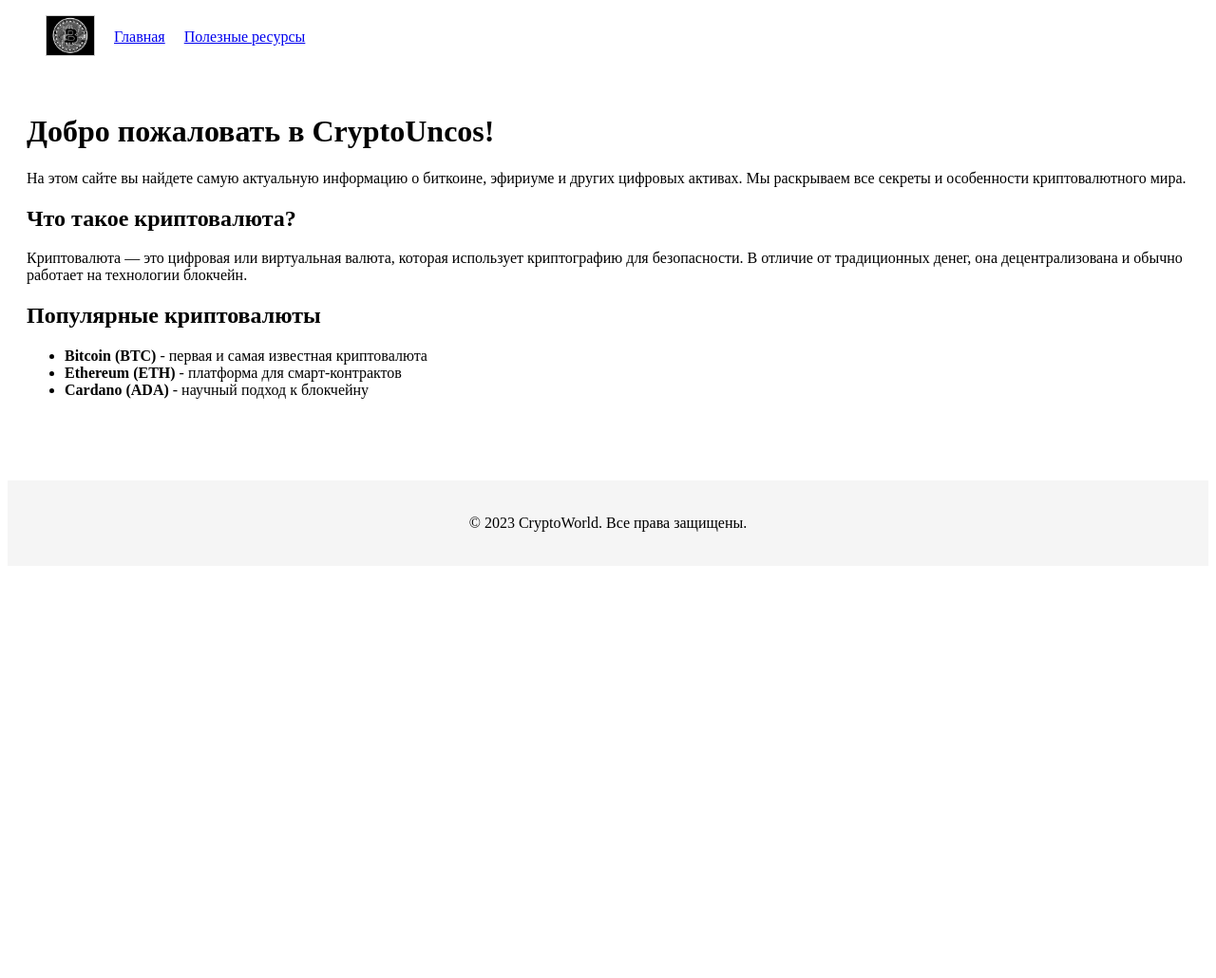
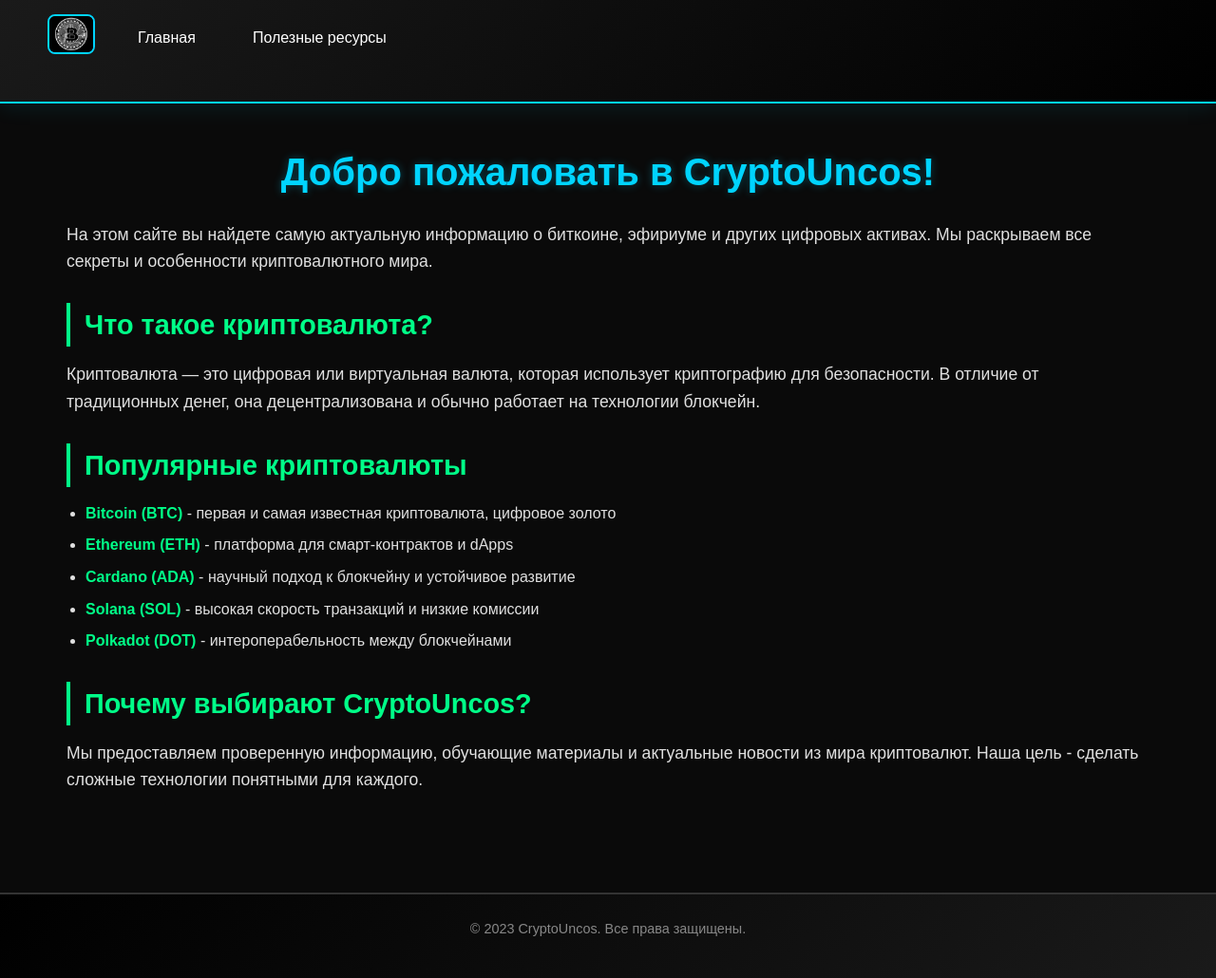
Before and after one commit to kw1z1/cryptouncos-website, a Django app: template main/templates/main/index.html in a window 1280 px wide. Shown: the whole page at 95% size. Before the commit the page ends 560 px from the top, so only its background shows below. Run offline with Django 3.2, Linux system fonts and the light colour scheme; the template is opened without the code that fills it, so the values that code supplies are empty.

Commit message:
Add black CSS styling with modern design

```diff
--- /dev/null
+++ b/main/static/main/css/style.css
@@ -0,0 +1,217 @@
+/* main/static/main/css/style.css */
+
+/* Сброс стандартных отступов и установка черного фона */
+* {
+    margin: 0;
+    padding: 0;
+    box-sizing: border-box;
+}
+
+body {
+    font-family: 'Arial', sans-serif;
+    background-color: #0a0a0a;
+    color: #ffffff;
+    line-height: 1.6;
+    min-height: 100vh;
+    display: flex;
+    flex-direction: column;
+}
+
+/* Header Styles */
+header {
+    background: linear-gradient(135deg, #1a1a1a 0%, #000000 100%);
+    border-bottom: 2px solid #00d4ff;
+    box-shadow: 0 4px 20px rgba(0, 212, 255, 0.1);
+}
+
+nav ul {
+    display: flex;
+    list-style: none;
+    align-items: center;
+    padding: 15px 30px;
+    gap: 30px;
+}
+
+nav ul li a {
+    text-decoration: none;
+    color: #ffffff;
+    font-weight: 500;
+    transition: all 0.3s ease;
+    padding: 8px 15px;
+    border-radius: 5px;
+}
+
+nav ul li a:hover {
+    color: #00d4ff;
+    background-color: rgba(0, 212, 255, 0.1);
+    transform: translateY(-2px);
+}
+
+/* Логотип */
+nav ul li:first-child a {
+    background: none;
+    padding: 0;
+}
+
+nav ul li:first-child a:hover {
+    transform: scale(1.05);
+}
+
+nav ul li:first-child img {
+    border: 2px solid #00d4ff;
+    border-radius: 8px;
+    transition: all 0.3s ease;
+}
+
+nav ul li:first-child img:hover {
+    box-shadow: 0 0 15px rgba(0, 212, 255, 0.5);
+}
+
+/* Main Content */
+main {
+    flex: 1;
+    padding: 40px 30px;
+    max-width: 1200px;
+    margin: 0 auto;
+    width: 100%;
+}
+
+h1 {
+    color: #00d4ff;
+    font-size: 2.5em;
+    margin-bottom: 20px;
+    text-align: center;
+    text-shadow: 0 0 10px rgba(0, 212, 255, 0.3);
+}
+
+h2 {
+    color: #00ff88;
+    font-size: 1.8em;
+    margin: 30px 0 15px 0;
+    border-left: 4px solid #00ff88;
+    padding-left: 15px;
+}
+
+p {
+    margin-bottom: 15px;
+    font-size: 1.1em;
+    color: #e0e0e0;
+}
+
+/* Стили для списков */
+ul {
+    margin-left: 20px;
+    margin-bottom: 20px;
+}
+
+ul li {
+    margin-bottom: 8px;
+    color: #e0e0e0;
+}
+
+ul li strong {
+    color: #00ff88;
+}
+
+/* Стили для ресурсов */
+.resource {
+    background: linear-gradient(135deg, #1a1a1a 0%, #2a2a2a 100%);
+    margin-bottom: 30px;
+    padding: 25px;
+    border: 1px solid #333;
+    border-radius: 10px;
+    transition: all 0.3s ease;
+    box-shadow: 0 5px 15px rgba(0, 0, 0, 0.3);
+}
+
+.resource:hover {
+    transform: translateY(-5px);
+    border-color: #00d4ff;
+    box-shadow: 0 10px 25px rgba(0, 212, 255, 0.2);
+}
+
+.resource h2 {
+    border: none;
+    padding: 0;
+    margin-bottom: 15px;
+}
+
+.resource h2 a {
+    color: #00d4ff;
+    text-decoration: none;
+    transition: color 0.3s ease;
+}
+
+.resource h2 a:hover {
+    color: #00ff88;
+    text-shadow: 0 0 10px rgba(0, 255, 136, 0.3);
+}
+
+.resource img {
+    border: 2px solid #444;
+    border-radius: 8px;
+    margin: 10px 0;
+    transition: all 0.3s ease;
+}
+
+.resource img:hover {
+    border-color: #00d4ff;
+    transform: scale(1.05);
+}
+
+.resource p {
+    color: #cccccc;
+    line-height: 1.6;
+}
+
+/* Footer Styles */
+footer {
+    background: linear-gradient(135deg, #000000 0%, #1a1a1a 100%);
+    text-align: center;
+    padding: 25px 20px;
+    margin-top: 50px;
+    border-top: 2px solid #333;
+}
+
+footer p {
+    color: #888;
+    font-size: 0.9em;
+}
+
+/* Адаптивность для мобильных устройств */
+@media (max-width: 768px) {
+    nav ul {
+        flex-direction: column;
+        gap: 15px;
+        padding: 15px;
+    }
+
+    main {
+        padding: 20px 15px;
+    }
+
+    h1 {
+        font-size: 2em;
+    }
+
+    h2 {
+        font-size: 1.5em;
+    }
+}
+
+/* Дополнительные эффекты */
+::selection {
+    background-color: #00d4ff;
+    color: #000000;
+}
+
+/* Стили для ссылок в тексте */
+a {
+    color: #00d4ff;
+    text-decoration: none;
+}
+
+a:hover {
+    color: #00ff88;
+    text-decoration: underline;
+}
--- a/main/templates/main/index.html
+++ b/main/templates/main/index.html
@@ -3,16 +3,29 @@
 {% block title %}Главная страница | CryptoUncos{% endblock %}
 
 {% block content %}
+<div class="hero-section">
     <h1>Добро пожаловать в CryptoUncos!</h1>
     <p>На этом сайте вы найдете самую актуальную информацию о биткоине, эфириуме и других цифровых активах. Мы раскрываем все секреты и особенности криптовалютного мира.</p>
+</div>
 
+<section class="content-section">
     <h2>Что такое криптовалюта?</h2>
     <p>Криптовалюта — это цифровая или виртуальная валюта, которая использует криптографию для безопасности. В отличие от традиционных денег, она децентрализована и обычно работает на технологии блокчейн.</p>
+</section>
 
+<section class="content-section">
     <h2>Популярные криптовалюты</h2>
     <ul>
-    <li><strong>Bitcoin (BTC)</strong> - первая и самая известная криптовалюта</li>
-    <li><strong>Ethereum (ETH)</strong> - платформа для смарт-контрактов</li>
-    <li><strong>Cardano (ADA)</strong> - научный подход к блокчейну</li>
+        <li><strong>Bitcoin (BTC)</strong> - первая и самая известная криптовалюта, цифровое золото</li>
+        <li><strong>Ethereum (ETH)</strong> - платформа для смарт-контрактов и dApps</li>
+        <li><strong>Cardano (ADA)</strong> - научный подход к блокчейну и устойчивое развитие</li>
+        <li><strong>Solana (SOL)</strong> - высокая скорость транзакций и низкие комиссии</li>
+        <li><strong>Polkadot (DOT)</strong> - интероперабельность между блокчейнами</li>
     </ul>
+</section>
+
+<section class="content-section">
+    <h2>Почему выбирают CryptoUncos?</h2>
+    <p>Мы предоставляем проверенную информацию, обучающие материалы и актуальные новости из мира криптовалют. Наша цель - сделать сложные технологии понятными для каждого.</p>
+</section>
 {% endblock %}
--- a/main/templates/main/layout.html
+++ b/main/templates/main/layout.html
@@ -4,26 +4,27 @@
     <meta charset="UTF-8">
     <meta name="viewport" content="width=device-width, initial-scale=1.0">
     <title>{% block title %}CryptoUncos - Ваш гид в мире криптовалют{% endblock %}</title>
+    {% load static %}
+    <link rel="stylesheet" href="{% static 'main/css/style.css' %}">
 </head>
 <body>
     <header>
         <nav>
-            <ul style="display: flex; list-style: none; gap: 20px; align-items: center;">
-                <!-- Заглушка для логотипа -->
-                <li><a href="{% url 'home' %}"><img src="/static/main/images/logo.png" alt="CryptoWorld Logo" width="50" style="border: 1px solid #ccc;"></a></li>
+            <ul>
+                <li><a href="{% url 'home' %}"><img src="{% static 'main/images/logo.png' %}" alt="CryptoUncos Logo" width="50"></a></li>
                 <li><a href="{% url 'home' %}">Главная</a></li>
                 <li><a href="{% url 'resources' %}">Полезные ресурсы</a></li>
             </ul>
         </nav>
     </header>
 
-    <main style="padding: 20px;">
+    <main>
         {% block content %}
         {% endblock %}
     </main>
 
-    <footer style="margin-top: 50px; text-align: center; padding: 20px; background: #f5f5f5;">
-        <p>&copy; 2023 CryptoWorld. Все права защищены.</p>
+    <footer>
+        <p>&copy; 2023 CryptoUncos. Все права защищены.</p>
     </footer>
 </body>
 </html>
```
Also changed, not shown: main/templates/main/resources.html (+10 -10 lines). Lines whose indentation alone changed are shown as unchanged.
